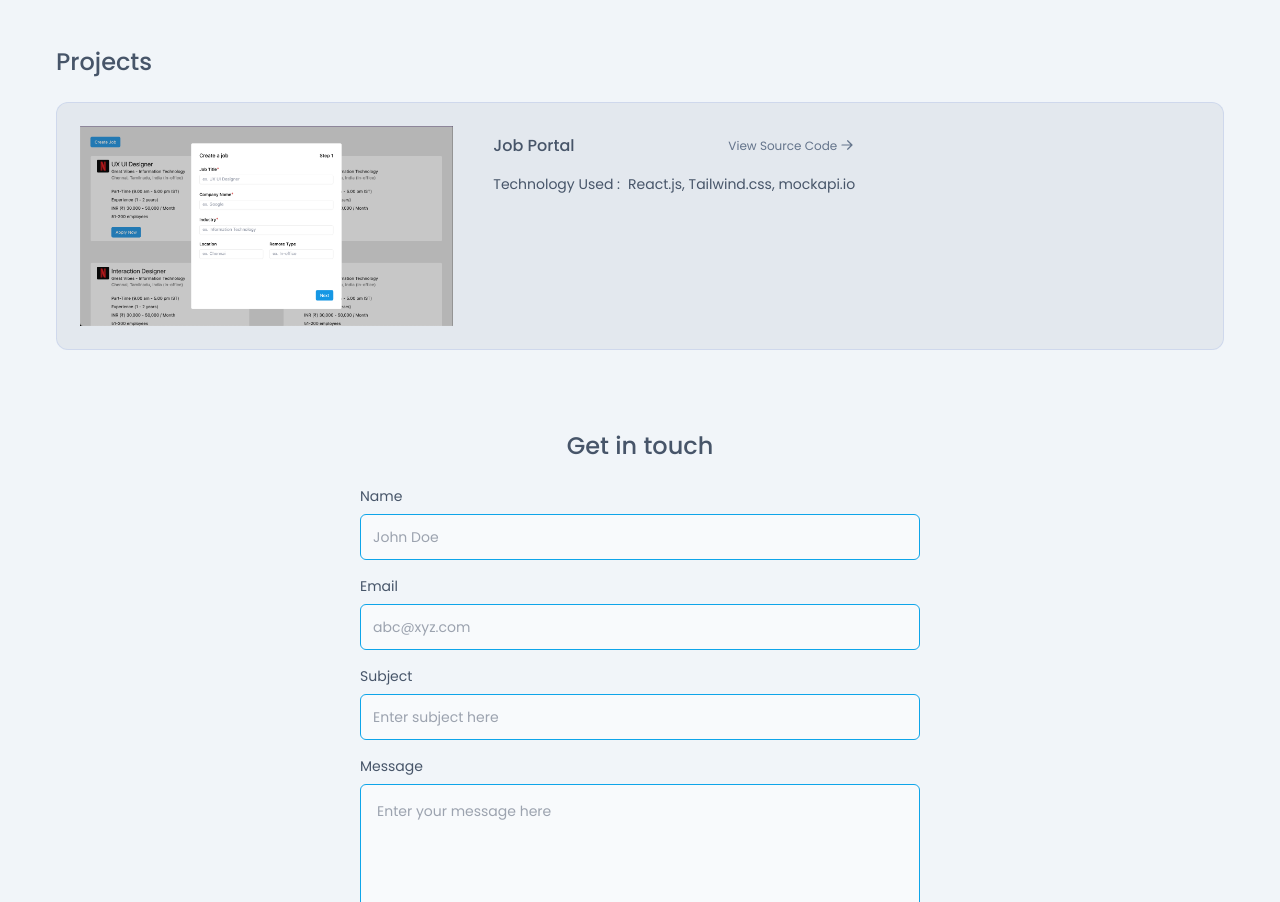
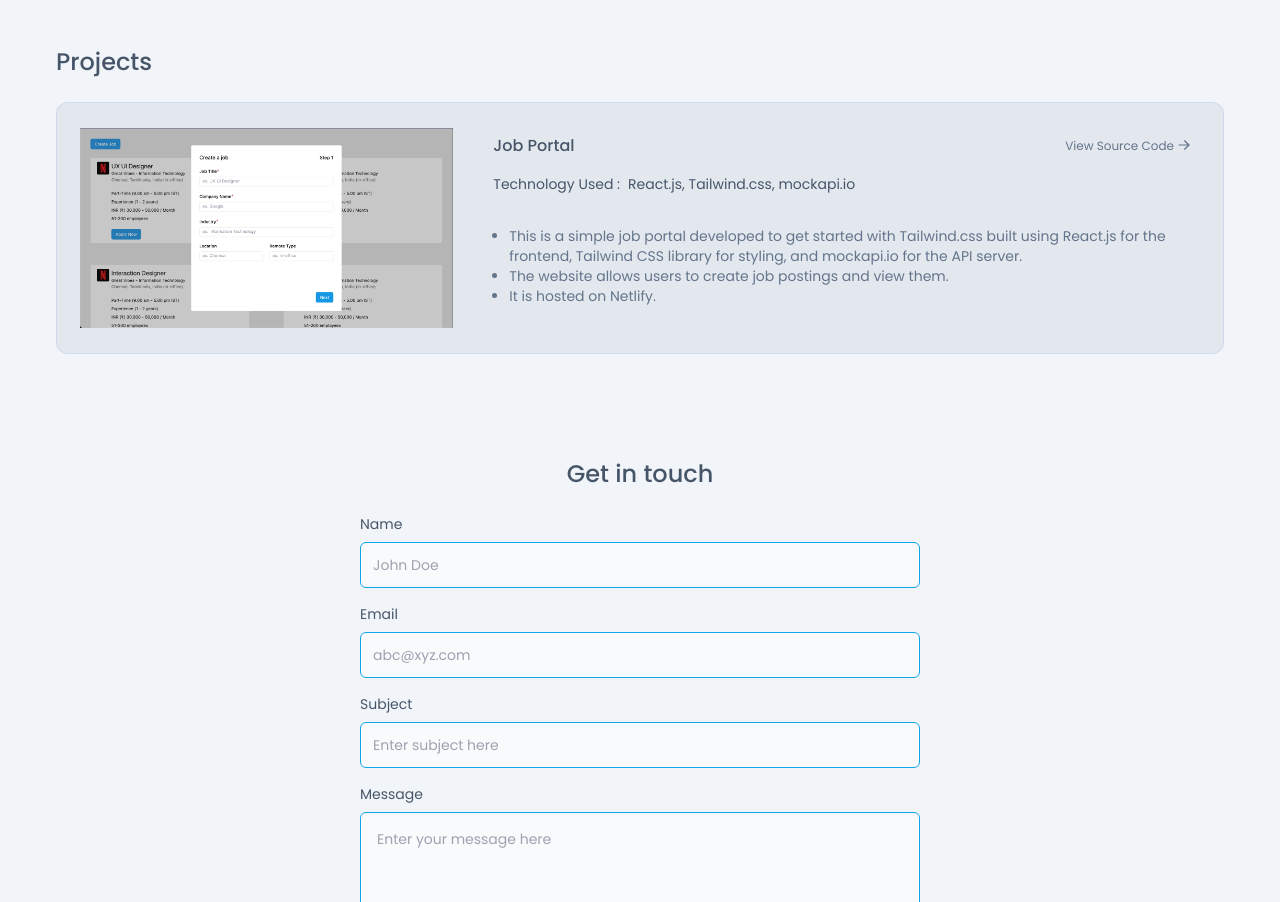
Before and after one commit to shrvnkmr/shrvnkmr-portfolio, a Next.js app: page / in a window 1280 px wide. Shown: the part 1822-2724 px from the top of the page. Built offline with nearby package versions, Linux system fonts and the light colour scheme.

Commit message:
project details updated

```diff
--- a/components/Footer.tsx
+++ b/components/Footer.tsx
@@ -26,8 +26,8 @@ const Footer = () => {
           <SocialMediaLink url={gmailURL} icon={BsFillEnvelopeFill} />
           <SocialMediaLink url={instaURL} icon={BsInstagram} />
         </div>
-        <h4 className="md:order-1">{builtUsingText}</h4>
-        <h4 className="md:order-3">{copyrightText}</h4>
+        <h4 className="md:order-1 text-sm lg:text-base">{builtUsingText}</h4>
+        <h4 className="md:order-3 text-sm lg:text-base">{copyrightText}</h4>
       </div>
     </footer>
   );
--- a/components/ProjectCard.tsx
+++ b/components/ProjectCard.tsx
@@ -1,29 +1,36 @@
-import Image from "next/image";
+import Image, { StaticImageData } from "next/image";
 import React from "react";
-import jobPortal from "../public/jobPortal.png";
+
+interface Project {
+  name: string;
+  techStack: string;
+  img: StaticImageData;
+  sourceCodeLink: string;
+  hostedURL: string;
+  description: string[];
+}
 
 interface ProjectProps {
   sourceCodeText: string;
   techUsedText: string;
-  name: string;
-  techStack: string;
-  sourceCodeLink: string;
+  project: Project;
 }
 
 const ProjectCard = ({
   sourceCodeText,
   techUsedText,
-  name,
-  techStack,
-  sourceCodeLink,
+  project,
 }: ProjectProps) => {
+  const { name, techStack, img, sourceCodeLink, hostedURL, description } =
+    project;
   return (
-    <div className="flex flex-col items-center gap-2 rounded-xl bg-slate-500 bg-opacity-10 p-6 text-slate-600 ring-1 ring-inset ring-blue-700/10 dark:text-slate-300 lg:flex-row lg:gap-8">
+    <div className="mb-6 flex flex-col items-center gap-2 rounded-xl bg-slate-500 bg-opacity-10 p-6 text-slate-600 ring-1 ring-inset ring-blue-700/10 dark:text-slate-300 lg:flex-row lg:gap-8">
       <Image
-        src={jobPortal}
-        className="lg:w-1/3"
+        src={img}
+        className="cursor-pointer lg:w-1/3"
         width={600}
         alt="Job Portal"
+        onClick={() => window.open(hostedURL)}
       />
       <div className="mb-auto flex flex-col gap-2 p-2">
         <div className="flex items-center">
@@ -59,6 +66,13 @@ const ProjectCard = ({
           <h5 className="whitespace-nowrap">{techUsedText}</h5>
           <p>{techStack}</p>
         </div>
+        <div className="mr-auto flex gap-2 p-4 text-sm text-slate-500">
+          <ul className="list-disc">
+            {description.map((desc, key) => (
+              <li key={key}>{desc}</li>
+            ))}
+          </ul>
+        </div>
       </div>
     </div>
   );
--- a/components/Projects.tsx
+++ b/components/Projects.tsx
@@ -3,20 +3,21 @@ import ProjectCard from "./ProjectCard";
 import { textContent } from "@/content/textContent";
 
 const Projects = () => {
-  const { sectionTitle, sourceCodeText, techUsedText, name, techStack, sourceCodeLink } =
+  const { sectionTitle, sourceCodeText, techUsedText, project } =
     textContent.projects;
   return (
     <section id="projects" className="p-10 md:px-14">
       <h3 className="pb-6 text-2xl font-medium leading-[2rem] text-slate-600 dark:text-slate-100">
         {sectionTitle}
       </h3>
-      <ProjectCard
-        sourceCodeText={sourceCodeText}
-        techUsedText={techUsedText}
-        name={name}
-        techStack={techStack}
-        sourceCodeLink={sourceCodeLink}
-      />
+      {project.map((projectDetail, key) => (
+        <ProjectCard
+          key={key}
+          sourceCodeText={sourceCodeText}
+          techUsedText={techUsedText}
+          project={projectDetail}
+        />
+      ))}
     </section>
   );
 };
--- a/content/textContent.ts
+++ b/content/textContent.ts
@@ -1,8 +1,19 @@
+import { StaticImageData } from "next/image";
+import jobPortal from "../public/jobPortal.png";
+
 interface Experience {
   company: string;
   duration: string;
   role: string;
   responsibilities: string[];
+}
+interface Project {
+  name: string;
+  techStack: string;
+  img: StaticImageData;
+  sourceCodeLink: string;
+  hostedURL: string;
+  description: string[];
 }
 interface TextContent {
   about: {
@@ -25,9 +36,7 @@ interface TextContent {
     sectionTitle: string;
     sourceCodeText: string;
     techUsedText: string;
-    name: string;
-    techStack: string;
-    sourceCodeLink: string;
+    project: Project[];
   };
   contact: {
     sectionTitle: string;
@@ -42,13 +51,13 @@ interface TextContent {
     toastFail: string;
   };
   email: {
-    nameTitle: string
+    nameTitle: string;
     emailTitle: string;
     subjectTitle: string;
     messageTitle: string;
     headerText: string;
     footerText: string;
-  }
+  };
   navbar: {
     aboutLabel: string;
     skillsLabel: string;
@@ -129,9 +138,20 @@ export const textContent: TextContent = {
     sectionTitle: "Projects",
     sourceCodeText: "View Source Code",
     techUsedText: "Technology Used :",
-    name: "Job Portal",
-    techStack: "React.js, Tailwind.css, mockapi.io",
-    sourceCodeLink: "https://github.com/shrvnkmr/Job-Portal",
+    project: [
+      {
+        name: "Job Portal",
+        techStack: "React.js, Tailwind.css, mockapi.io",
+        img: jobPortal,
+        sourceCodeLink: "https://github.com/shrvnkmr/Job-Portal",
+        hostedURL: "https://admirable-gaufre-63505e.netlify.app/",
+        description: [
+          "This is a simple job portal developed to get started with Tailwind.css built using React.js for the frontend, Tailwind CSS library for styling, and mockapi.io for the API server.",
+          "The website allows users to create job postings and view them.",
+          "It is hosted on Netlify.",
+        ],
+      },
+    ],
   },
   contact: {
     sectionTitle: "Get in touch",
@@ -151,7 +171,7 @@ export const textContent: TextContent = {
     subjectTitle: "Subject:",
     messageTitle: "Message:",
     headerText: "New Portfolio Enquiry",
-    footerText: "You can respond to this inquiry by replying to this email."
+    footerText: "You can respond to this inquiry by replying to this email.",
   },
   navbar: {
     aboutLabel: "About",
```
